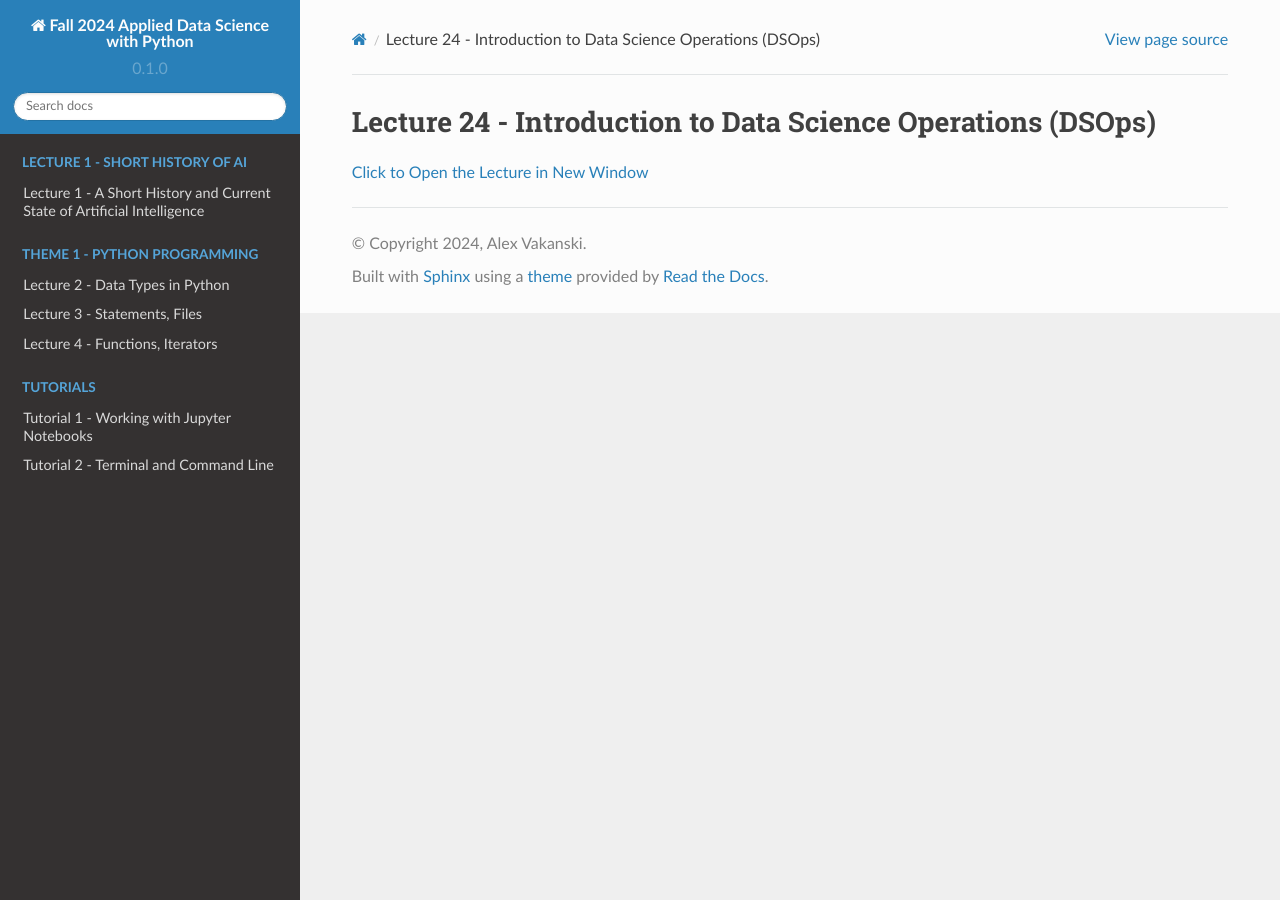
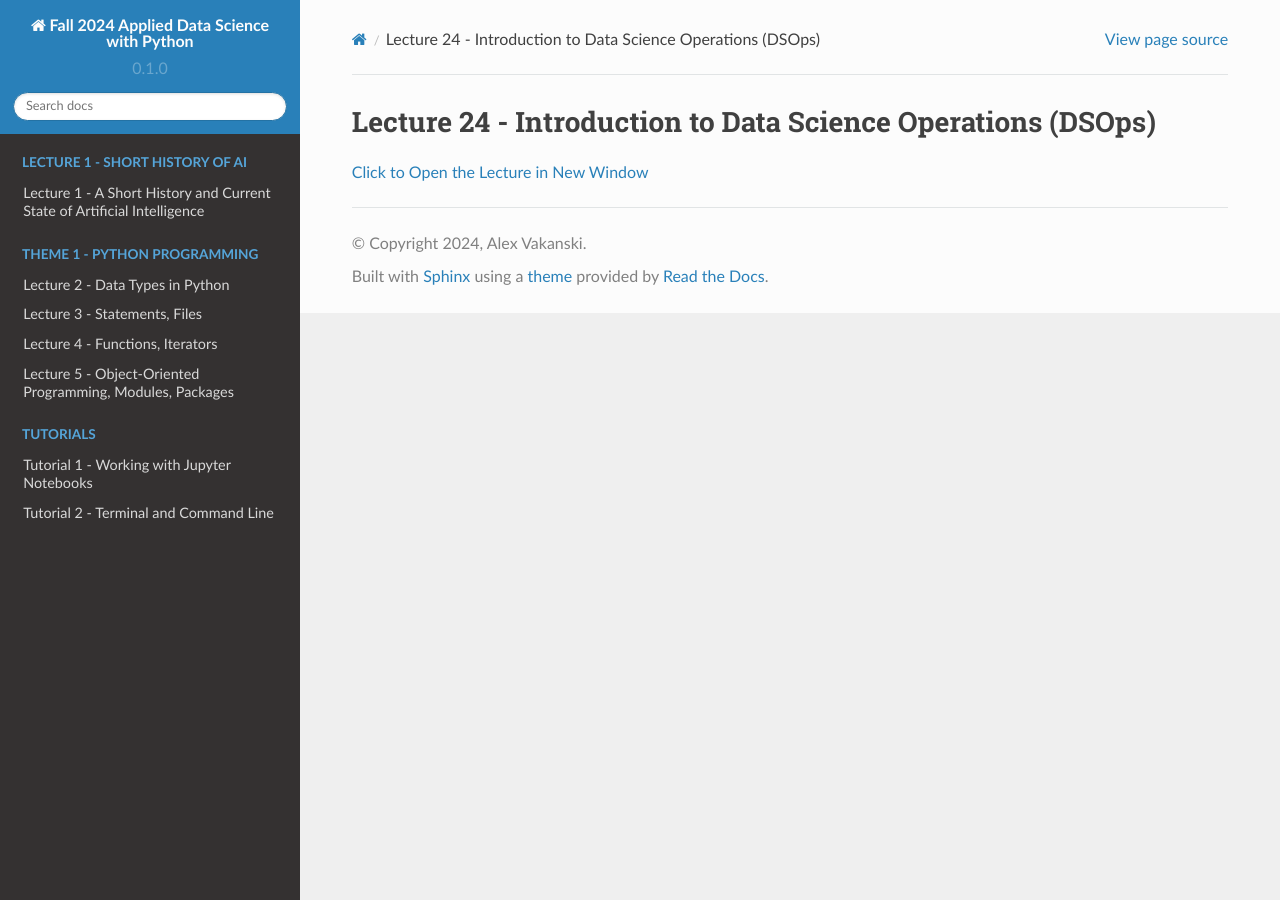
Before and after one commit to avakanski/Fall-2024-Applied-Data-Science-with-Python, a Sphinx documentation site: the page built from docs/pdf_link_lecture24.rst, in a window 1280 px wide. Built offline with Sphinx 7.4.7 and the Read the Docs theme 2.0.0, drawn with Linux system fonts in a browser that asks for light colours; pages that are not in the unit, such as notebooks, are missing from menus.

Commit message:
Update index.rst

```diff
--- a/docs/index.rst
+++ b/docs/index.rst
@@ -58,7 +58,7 @@ Lectures
    Lectures/Theme_1-Python_Programming/Lecture_2-Data_Types_in_Python/Lecture_2-Data_Types.ipynb
    Lectures/Theme_1-Python_Programming/Lecture_3-Statements,_Files/Lecture_3-Statements,_Files.ipynb
    Lectures/Theme_1-Python_Programming/Lecture_4-Functions,_Iterators/Lecture_4-Functions,_Iterators.ipynb
-   Lectures/Theme_1-Python_Programming/Lecture_5-OOP,Modules,Packages/Lecture_5-OOP,Modules,Packages.ipynb
+   Lectures/Theme_1-Python_Programming/Lecture_5-OOP,_Modules,_Packages/Lecture_5-OOP,_Modules,_Packages.ipynb
 
 .. toctree::
    :caption: Tutorials
```
